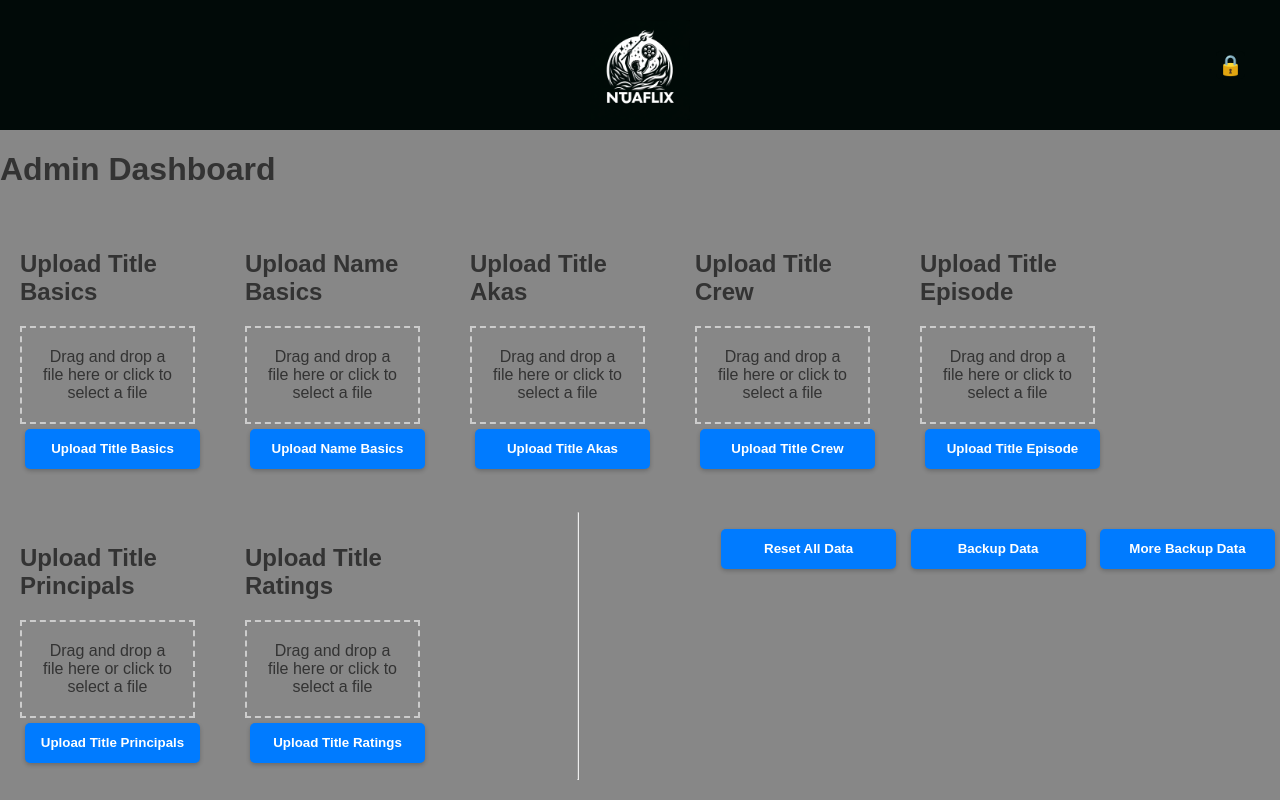
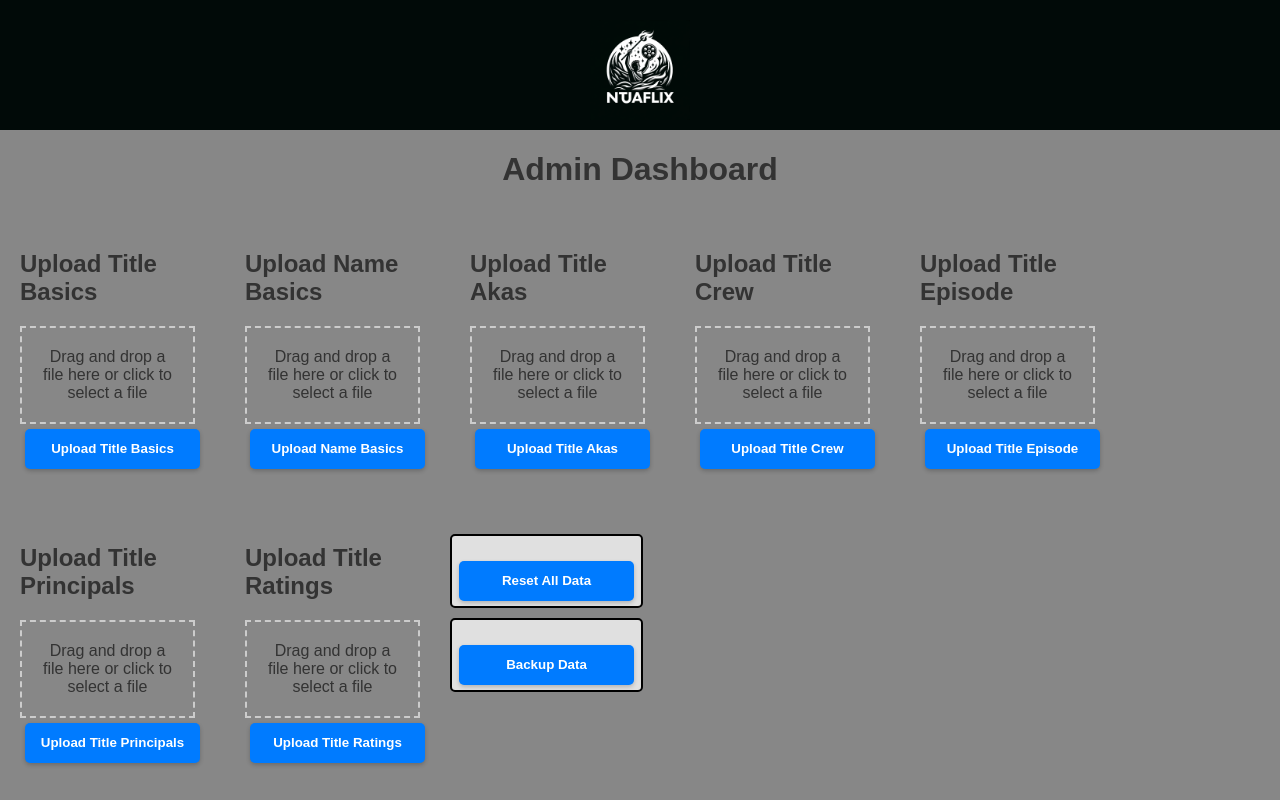
Before and after one commit to ntua-el20614/ntuaflix, a Flask app: page /adminpage in a window 1280 px wide. Run offline with Flask 3, Linux system fonts and the light colour scheme; some libraries are stand-ins or nearby versions.

Commit message:
loading bar

```diff
--- a/frontend/templates/admin.html
+++ b/frontend/templates/admin.html
@@ -76,7 +76,40 @@
       border-color: #000;
     }
 
+    .progress-bar {
+      width: 100%;
+      background-color: #e0e0e0;
+      border-radius: 5px;
+      margin: 10px 0;
+      border: 2px solid black;
+      /* Added black border */
+      position: relative;
+      /* To position the text inside the bar */
+    }
 
+    .progress-bar-fill {
+      height: 20px;
+      background-color: green;
+      /* Changed to green */
+      width: 0%;
+      border-radius: 5px;
+      transition: width 0.4s ease-in-out;
+      display: flex;
+      /* To align the text inside */
+      align-items: center;
+      /* Align text vertically */
+      justify-content: center;
+      /* Align text horizontally */
+      color: white;
+      /* Text color */
+      font-weight: bold;
+      /* Make text bold */
+    }
+
+    .center
+    {
+      text-align: center;
+    }
   </style>
 </head>
 
@@ -85,10 +118,10 @@
     <img src="../static/logo.png" alt="NTUAFlix Logo" class="logo" id="logoImage">
 
 
-    <button id="loginButton" class="login-btn">🔒</button>
+
 
   </header>
-<h1>Admin Dashboard</h1>
+  <h1 class="center">Admin Dashboard</h1>
   <div class="admin-container">
 
     <!-- Upload Title Basics -->
@@ -97,8 +130,7 @@
       <div id="title-basics-drop-zone" class="drop-zone">
         Drag and drop a file here or click to select a file
       </div>
-      <button
-        onclick="uploadSingleFile('title-basics-drop-zone', 'http://localhost:7117/admin/upload/titlebasics')"
+      <button onclick="uploadSingleFile('title-basics-drop-zone', 'http://localhost:7117/admin/upload/titlebasics')"
         class="upload-button">Upload
         Title Basics</button>
     </div>
@@ -109,8 +141,7 @@
       <div id="name-basics-drop-zone" class="drop-zone">
         Drag and drop a file here or click to select a file
       </div>
-      <button
-        onclick="uploadSingleFile('name-basics-drop-zone', 'http://localhost:7117/admin/upload/namebasics')"
+      <button onclick="uploadSingleFile('name-basics-drop-zone', 'http://localhost:7117/admin/upload/namebasics')"
         class="upload-button">Upload Name
         Basics</button>
     </div>
@@ -121,8 +152,7 @@
       <div id="title-akas-drop-zone" class="drop-zone">
         Drag and drop a file here or click to select a file
       </div>
-      <button
-        onclick="uploadSingleFile('title-akas-drop-zone', 'http://localhost:7117/admin/upload/titleakas')"
+      <button onclick="uploadSingleFile('title-akas-drop-zone', 'http://localhost:7117/admin/upload/titleakas')"
         class="upload-button">Upload
         Title Akas</button>
     </div>
@@ -133,8 +163,7 @@
       <div id="title-crew-drop-zone" class="drop-zone">
         Drag and drop a file here or click to select a file
       </div>
-      <button
-        onclick="uploadSingleFile('title-crew-drop-zone', 'http://localhost:7117/admin/upload/titlecrew')"
+      <button onclick="uploadSingleFile('title-crew-drop-zone', 'http://localhost:7117/admin/upload/titlecrew')"
         class="upload-button">Upload
         Title Crew</button>
     </div>
@@ -145,8 +174,7 @@
       <div id="title-episode-drop-zone" class="drop-zone">
         Drag and drop a file here or click to select a file
       </div>
-      <button
-        onclick="uploadSingleFile('title-episode-drop-zone', 'http://localhost:7117/admin/upload/titleepisode')"
+      <button onclick="uploadSingleFile('title-episode-drop-zone', 'http://localhost:7117/admin/upload/titleepisode')"
         class="upload-button">Upload
         Title Episode</button>
     </div>
@@ -169,34 +197,31 @@
       <div id="title-ratings-drop-zone" class="drop-zone">
         Drag and drop a file here or click to select a file
       </div>
-      <button
-        onclick="uploadSingleFile('title-ratings-drop-zone', 'http://localhost:7117/admin/upload/titleratings')"
+      <button onclick="uploadSingleFile('title-ratings-drop-zone', 'http://localhost:7117/admin/upload/titleratings')"
         class="upload-button">Upload
         Title Ratings</button>
     </div>
-    <hr>
+
+
+  <!-- Buttons for Reset and Backup -->
   <div class="button-container" style="text-align: center; margin-top: 20px;">
-      <!-- Reset All Data Button -->
+    <div class="progress-bar" id="resetProgressBar">
+      <div class="progress-bar-fill" id="resetProgressBarFill"></div>
       <button onclick="resetAllData()" class="upload-button">Reset All Data</button>
-
-      <!-- Backup Data Button -->
-      <button onclick="backupData()" class="upload-button">Backup Data</button>
-      <button onclick="moreData()" class="upload-button">More Backup Data</button>
     </div>
 
+    <div class="progress-bar" id="progressBar">
+      <div class="progress-bar-fill" id="progressBarFill"></div>
+      <button onclick="backupData()" class="upload-button">Backup Data</button>
     </div>
-
+  </div>
 
 
   <script>
 
 
-  document.getElementById('logoImage').addEventListener('click', function() {
+    document.getElementById('logoImage').addEventListener('click', function () {
       window.location.href = 'http://localhost:8228/';
-  });
-
-  document.getElementById('loginButton').addEventListener('click', function() {
-    window.location.href = 'http://localhost:8228/login';
     });
 
     // Setup for each drop zone
@@ -287,81 +312,96 @@
       }
     }
 
-
-
     function resetAllData() {
+      const xhr = new XMLHttpRequest();
       const formData = new FormData();
       formData.append('secretKey', '3141592653589793236264');
       formData.append('is_user_admin', 'true');
 
-    fetch('http://localhost:7117/admin/resetall', {
-      method: 'POST',
-      body: formData
-    })
-    .then(response => {
-      if (!response.ok) {
-        throw new Error('Network response was not ok');
+      xhr.open('POST', 'http://localhost:7117/admin/resetall', true);
+
+      // Start progress bar
+      let progress = 0;
+      const resetProgressBarFill = document.getElementById('resetProgressBarFill');
+      const interval = setInterval(() => {
+        progress += 14; // Increment to complete in 1 second
+        if (progress > 100) {
+          progress = 100; // Cap progress at 100%
+          clearInterval(interval);
         }
-      return response.json();
-    })
-    .then(data => {
+        resetProgressBarFill.style.width = progress + '%';
+        resetProgressBarFill.textContent = Math.round(progress) + '%'; // Update text
+      }, 1); // Update every 10 milliseconds to complete in 1 second
+
+      xhr.onload = function () {
+        if (xhr.status === 200) {
+          clearInterval(interval);
+          resetProgressBarFill.style.width = '100%';
+          resetProgressBarFill.textContent = '100%'; // Set text to 100%
           alert("Database reset successfully");
-    })
-    .catch(error => {
-      console.error('Error:', error);
+          setTimeout(() => {
+            resetProgressBarFill.style.width = '0%';
+            resetProgressBarFill.textContent = ''; // Clear text
+          }, 1000);
+        } else {
           alert('Reset failed');
-    });
+        }
+      };
+
+      xhr.onerror = function () {
+        clearInterval(interval);
+        console.error('Error:', xhr.statusText);
+        alert('Reset failed');
+      };
+
+      xhr.send(formData);
     }
 
+
+
     function backupData() {
+      const xhr = new XMLHttpRequest();
       const formData = new FormData();
       formData.append('secretKey', '3141592653589793236264');
       formData.append('is_user_admin', 'true');
 
+      xhr.open('POST', 'http://localhost:7117/admin/backup', true);
 
-    fetch('http://localhost:7117/admin/backup', {
-      method: 'POST',
-      body: formData
-    })
-    .then(response => {
-      if (!response.ok) {
-        throw new Error('Network response was not ok');
+      // Start manual interval for progress bar
+      let progress = 0;
+      const progressBarFill = document.getElementById('progressBarFill');
+      const interval = setInterval(() => {
+        progress += 0.425; // Increment progress
+        if (progress > 95) {
+          progress = 95; // Cap progress
+          clearInterval(interval);
         }
-      return response.json();
-    })
-    .then(data => {
+        progressBarFill.style.width = progress + '%';
+        progressBarFill.textContent = Math.round(progress) + '%'; // Update text
+      }, 250);
+
+      xhr.onload = function () {
+        if (xhr.status === 200) {
+          clearInterval(interval);
+          progressBarFill.style.width = '100%';
+          progressBarFill.textContent = '100%'; // Set text to 100%
           alert("Database info added successfully");
-    })
-    .catch(error => {
-      console.error('Error:', error);
+          setTimeout(() => {
+            progressBarFill.style.width = '0%';
+            progressBarFill.textContent = ''; // Clear text
+          }, 1000);
+        } else {
           alert('Backup failed');
-    });
         }
+      };
 
+      xhr.onerror = function () {
+        clearInterval(interval);
+        console.error('Error:', xhr.statusText);
+        alert('Backup failed');
+      };
 
-  function moreData() {
-    const formData = new FormData();
-    formData.append('secretKey', '3141592653589793236264');
-    formData.append('is_user_admin', 'true');
-
-
-    fetch('http://localhost:7117/admin/moredata', {
-      method: 'POST',
-      body: formData
-    })
-    .then(response => {
-      if (!response.ok) {
-        throw new Error('Network response was not ok');
-      }
-      return response.json();
-    })
-    .then(data => {
-      alert("Database info added successfully");
-    })
-    .catch(error => {
-      console.error('Error:', error);
-      alert('Backup failed');
-    });
+      xhr.send(formData);
     }
 
   </script>
```
Lines whose indentation alone changed are shown as unchanged.
